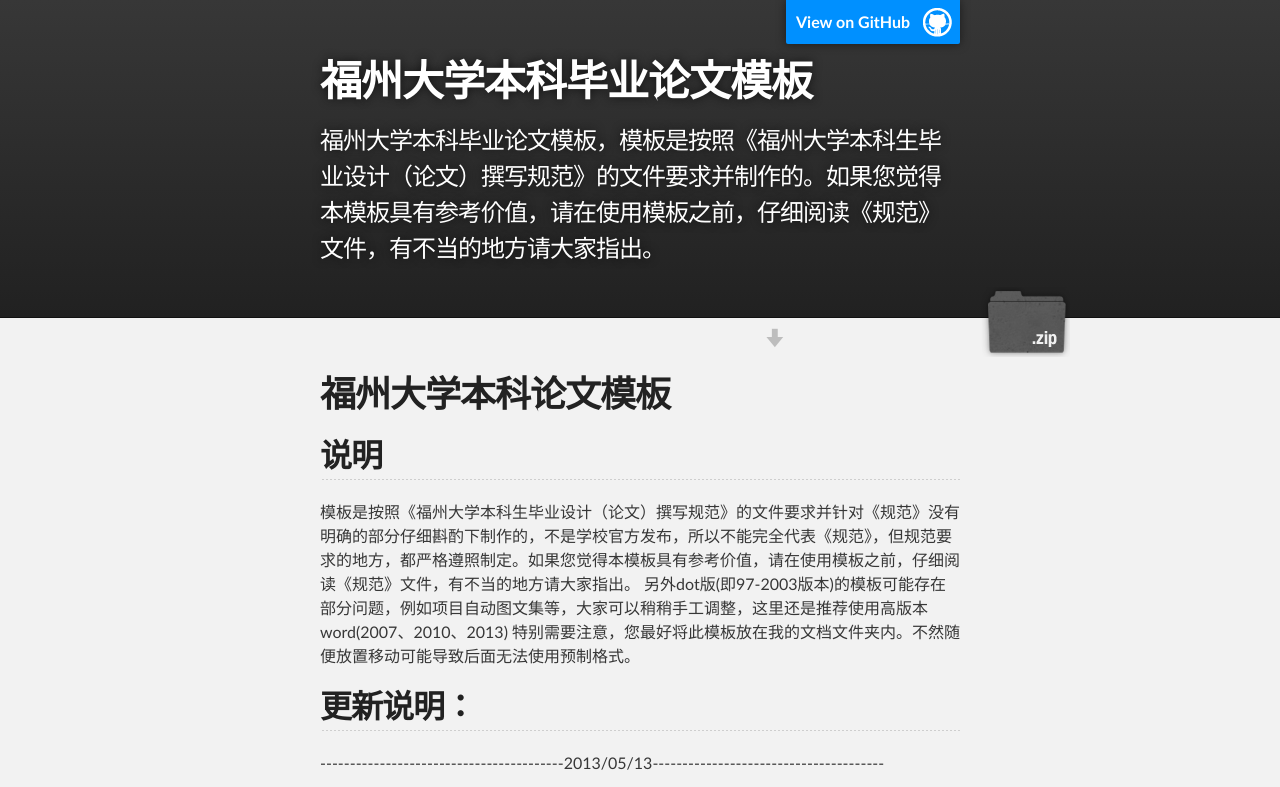
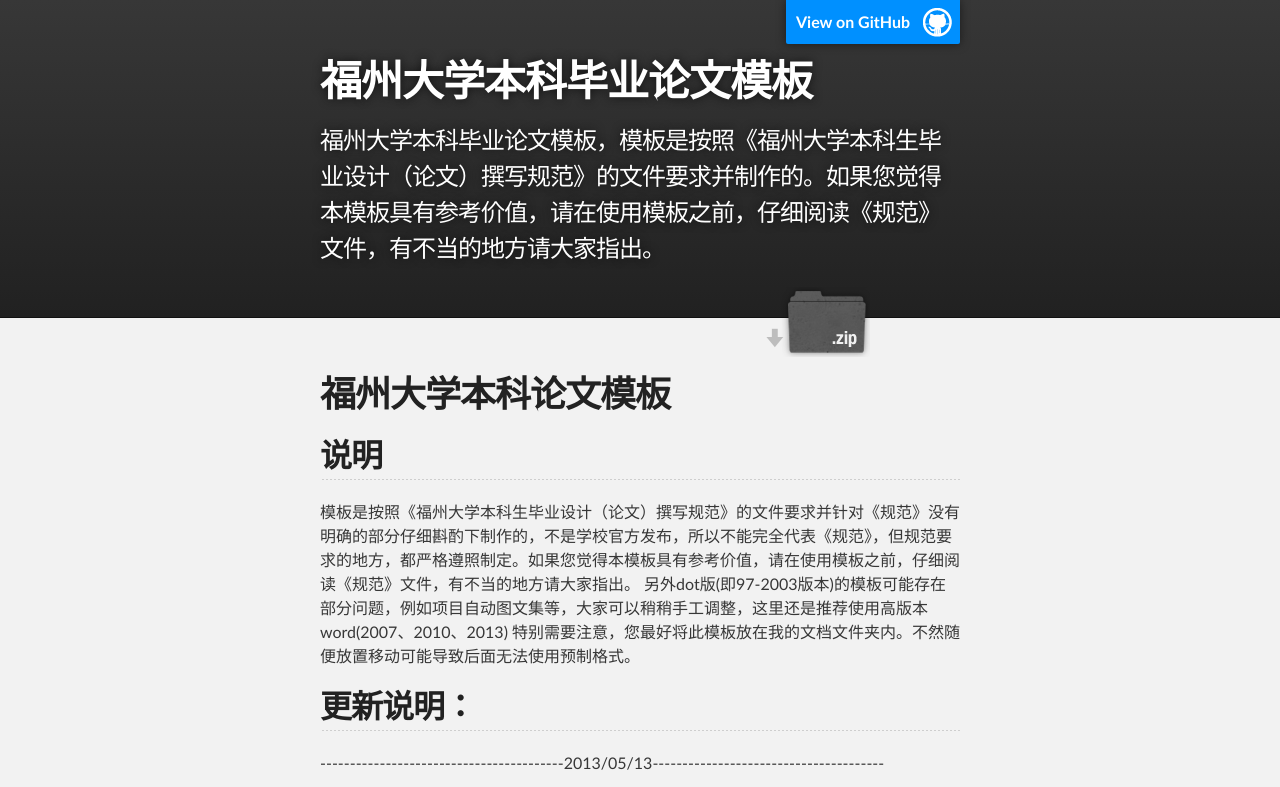
Before and after one commit to FzuerStudio/fzu-thesis-template, a plain HTML site: page index.html in a window 1280 px wide. Shown: the top 787 px of the page. Drawn offline with Linux system fonts and the light colour scheme.

Commit message:
Update stylesheet.css

```diff
--- a/stylesheets/stylesheet.css
+++ b/stylesheets/stylesheet.css
@@ -336,7 +336,7 @@ Full-Width Styles
   float: right;
   width: 90px;
   height:70px;
-  margin-right: -100px;
+  margin-right: 100px;
   text-indent: -5000px;
   overflow: hidden;
   background: url(../images/sprite_download.png) no-repeat bottom left;
```
